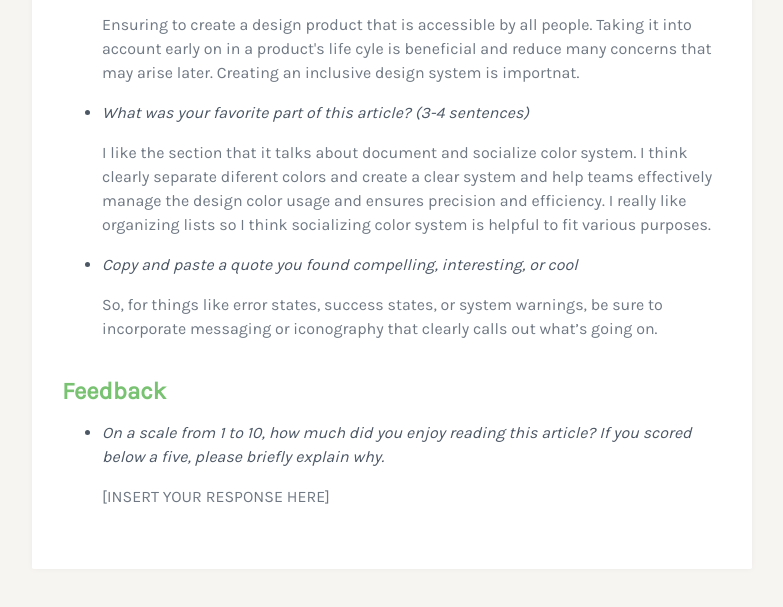
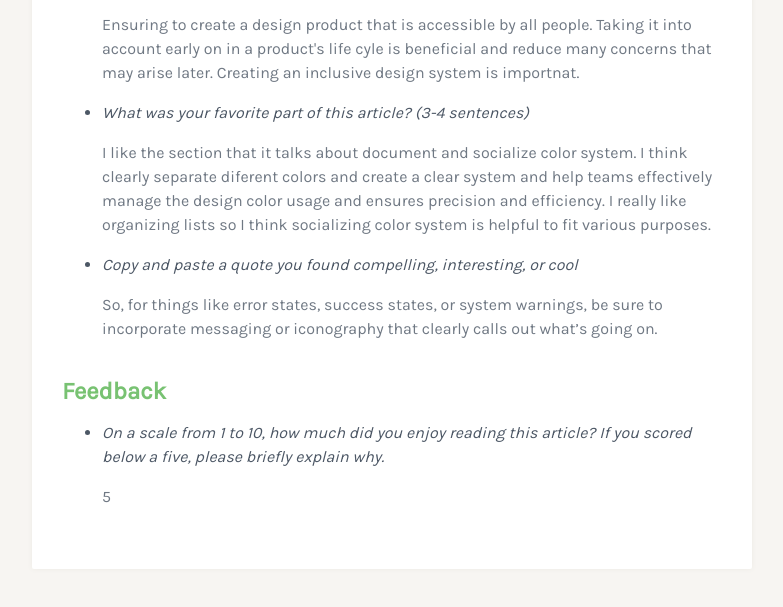
Before and after one commit to mistyeyee/mistyeyee.github.io, a plain HTML site: page homeworks/hw4/assets/hw4-starter/design_responses.html in a window 1280 px wide. Shown: the part 373-980 px from the top of the page, without its empty margins (248-1031 px from the left). Drawn offline with Linux system fonts and the light colour scheme.

Commit message:
finished Hw4

```diff
--- a/homeworks/hw4/assets/hw4-starter/design_responses.html
+++ b/homeworks/hw4/assets/hw4-starter/design_responses.html
@@ -46,7 +46,7 @@
 					<ul>
 						<li>
 							<p>On a scale from 1 to 10, how much did you enjoy reading this article? If you scored below a five, please briefly explain why.</p>
-							<p> [INSERT YOUR RESPONSE HERE] </p>
+							<p> 5 </p>
 						</li>
 					</ul>
 				</div>
```
Also changed, not shown: 4 other files.
